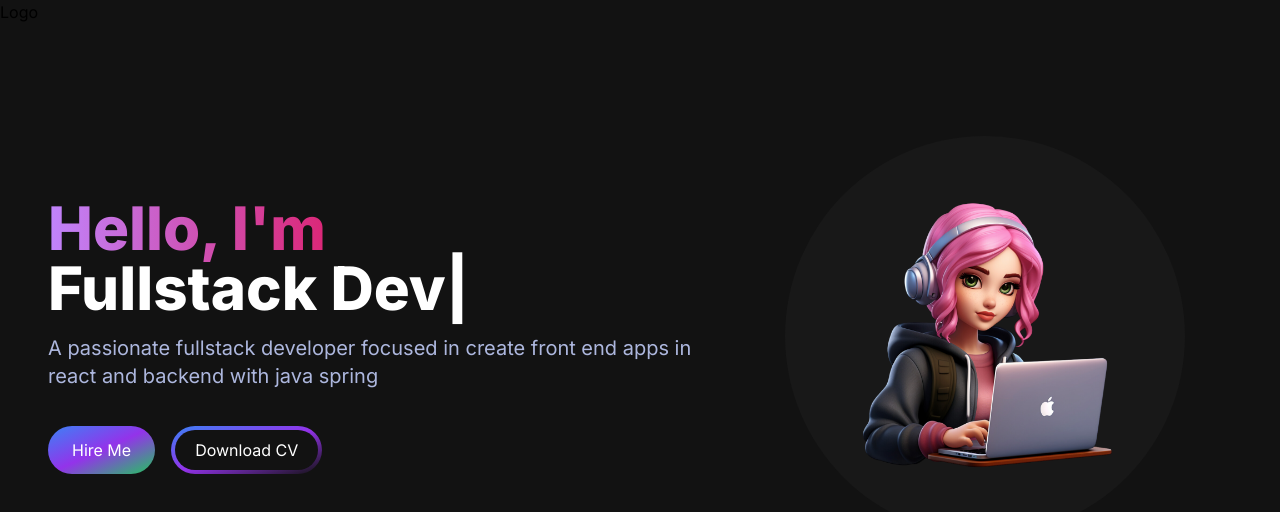
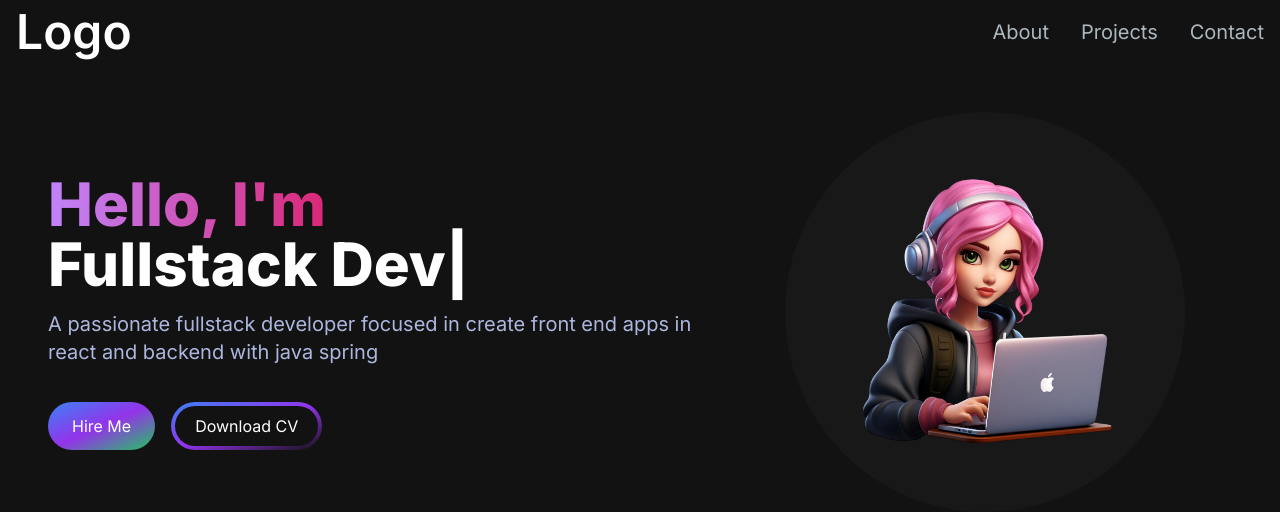
Before and after one commit to livehass/nextportfolio, a Next.js app: page / in a window 1280 px wide. Shown: the top 512 px of the page. Built offline with nearby package versions, Linux system fonts and the light colour scheme.

Commit message:
update navbar with new links components and the logic

```diff
--- a/src/app/components/NavBar.jsx
+++ b/src/app/components/NavBar.jsx
@@ -1,11 +1,64 @@
-import React from "react";
+"use client";
+import React, { useState } from "react";
 import Link from "next/link";
+import NavLink from "./NavLink";
+import { Bars3Icon, XMarkIcon } from "@heroicons/react/24/solid";
+import MenuOverlay from "./MenuOverlay";
+
+const navLinks = [
+  {
+    title: "About",
+    path: "#about",
+  },
+  {
+    title: "Projects",
+    path: "#projects",
+  },
+  {
+    title: "Contact",
+    path: "#contact",
+  },
+];
+
 const NavBar = () => {
+  const [navbarOpen, setNavbarOpen] = useState(false);
   return (
-    <nav>
-      <div>
-        <Link href={"/"}>Logo</Link>
+    <nav className="fixed top-0 left-0 right-0 z-10 bg-[#121212] bg-opacity-100">
+      <div className="flex flex-wrap items-center justify-between mx-auto px-4 py-2">
+        <Link
+          href={"/"}
+          className="text-2xl md:text-5xl font-semibold text-white"
+        >
+          Logo
+        </Link>
+        <div className="mobile-menu block md:hidden">
+          {!navbarOpen ? (
+            <button
+              onClick={() => setNavbarOpen(true)}
+              className="flex items-center  px-3 py-2 border rounded border-slate-200 text-slate-200 hover:text-white hover:border-white"
+            >
+              <Bars3Icon className="h-5 w-5" />
+            </button>
+          ) : (
+            <button
+              onClick={() => setNavbarOpen(false)}
+              className="flex items-center  px-3 py-2 border rounded border-slate-200 text-slate-200 hover:text-white hover:border-white"
+            >
+              <XMarkIcon className="h-5 w-5" />
+            </button>
+          )}
+        </div>
+        <div className="menu hidden md:block md:w-auto" id="navbar">
+          <ul className="flex p-4 md:p-0 md:flex-row md:space-x-8 mt-0">
+            {navLinks.map((link, index) => (
+              <li key={index}>
+                <NavLink href={link.path} title={link.title} />
+              </li>
+            ))}
+          </ul>
+        </div>
       </div>
+      {navbarOpen ? <MenuOverlay links={navLinks} /> : null}
     </nav>
   );
 };
```
